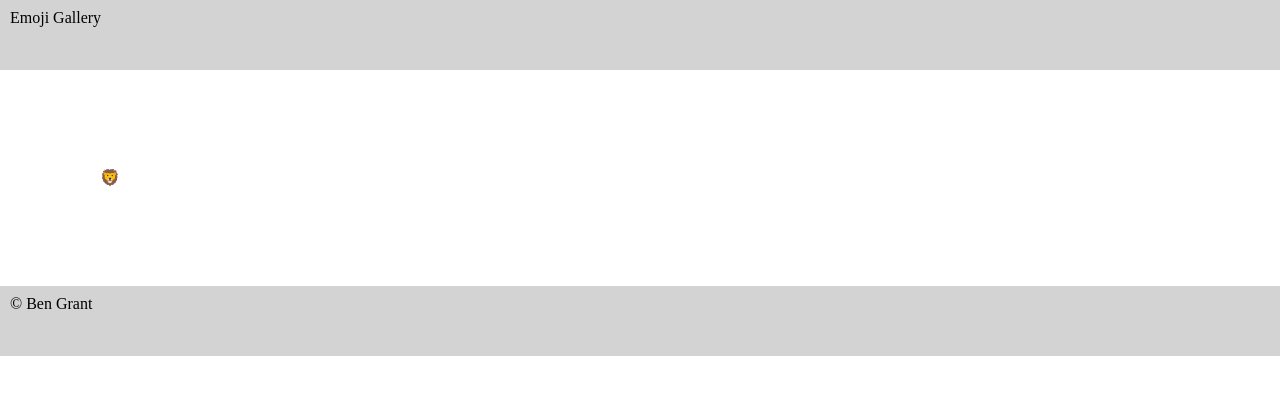
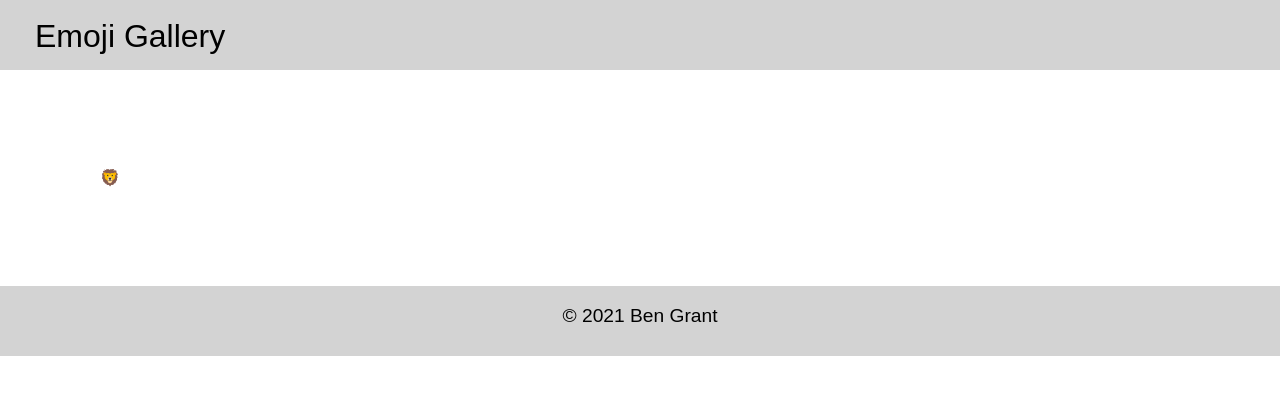
Before and after one commit to gran0482/mtm6302-assignment-01, a plain HTML site: page index.html in a window 1280 px wide. Drawn offline with Linux system fonts and the light colour scheme.

Commit message:
working on assignment 1

```diff
--- a/script.js
+++ b/script.js
@@ -2,14 +2,18 @@
 const $header = document.getElementById('header')
 const $container = document.getElementById('container')
 const $footer = document.getElementById('footer')
-
-const ListOfEmojis = ['emoji 1', 'emoji 1', 'emoji 1', 'emoji 1']
 
 
 
 //Code
 
 //Run
+
+const ListOfEmojis = ['emoji 1', 'emoji 1', 'emoji 1', 'emoji 1']
+console.log(ListOfEmojis)
+
+
+
 
 
 //loop for creating the emojis
@@ -23,4 +27,4 @@ const ListOfEmojis = ['emoji 1', 'emoji 1', 'emoji 1', 'emoji 1']
 
 //header and footer text
 $header.innerHTML = 'Emoji Gallery'
-$footer.innerHTML += '© Ben Grant'
+$footer.innerHTML += '© 2021 Ben Grant'
--- a/style.css
+++ b/style.css
@@ -52,9 +52,20 @@ table {
 ---------------------*/
 .header-footer{
     background-color: lightgray;
+    font-family: Arial, Helvetica, sans-serif;
     height: 50px;
-    padding: 10px
+    padding: 10px;
 }
+#header{
+    font-size: 2rem;
+    padding: 20px 0 0 35px;
+}
+
 #container{
     padding: 100px;
 }
+#footer{
+    text-align: center;
+    font-size: 1.2rem;
+    padding: 20px 0 0 0 ;
+}
```
